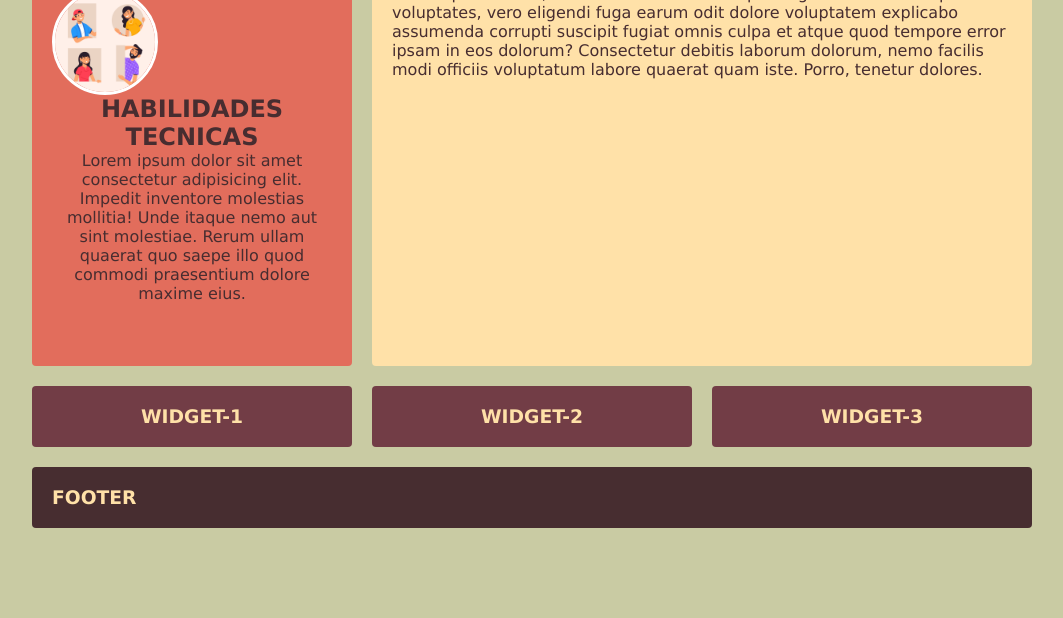
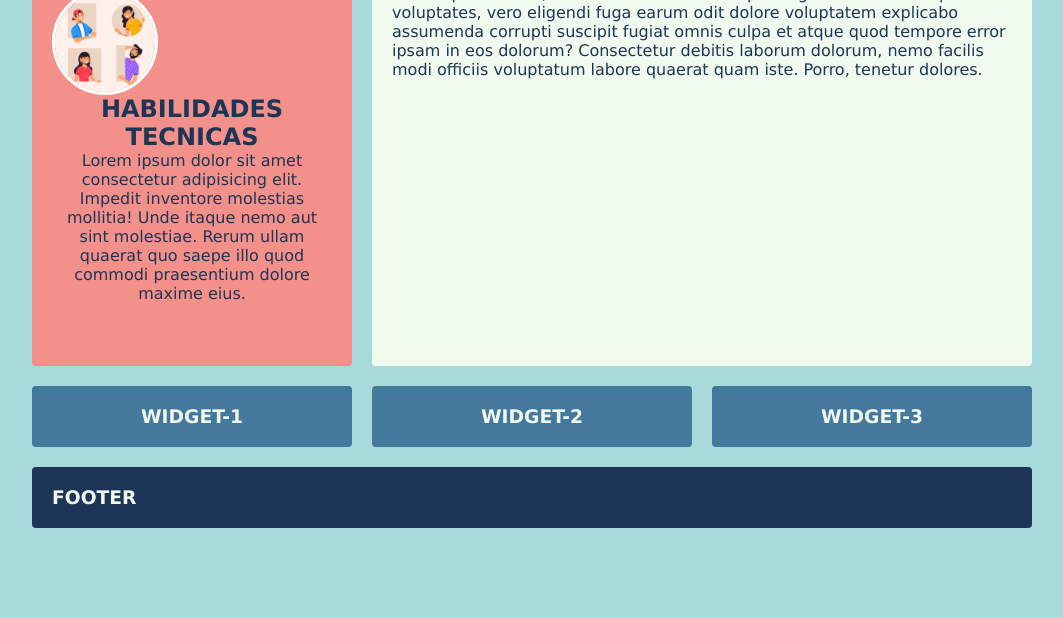
Before and after one commit to yascnay/Portafolio-Personal, a plain HTML site: page index.html in a window 1280 px wide. Shown: the part 182-800 px from the top of the page, without its empty margins (108-1171 px from the left). Drawn offline with Linux system fonts and the light colour scheme.

Commit message:
Cambios para mostrar Primer Diseno de colores

```diff
--- a/css/styles.css
+++ b/css/styles.css
@@ -50,7 +50,7 @@ body {
 }
 .contenedor .sidebar{
     grid-column:3/4;
-    background: #e63946;
+    background: #f4908a;
     text-align: center;
     display: flex;
     align-items: center;
--- a/index.html
+++ b/index.html
@@ -5,7 +5,7 @@
     <meta http-equiv="X-UA-Compatible" content="IE=edge">
     <meta name="viewport" content="width=device-width, initial-scale=1.0">
     <title>Portafolio Yascnay Izquierdo</title>
-    <link rel="stylesheet" href="css/styles1.css">
+    <link rel="stylesheet" href="css/styles.css">
     <title>Document</title>
 </head>
 <body>
```
